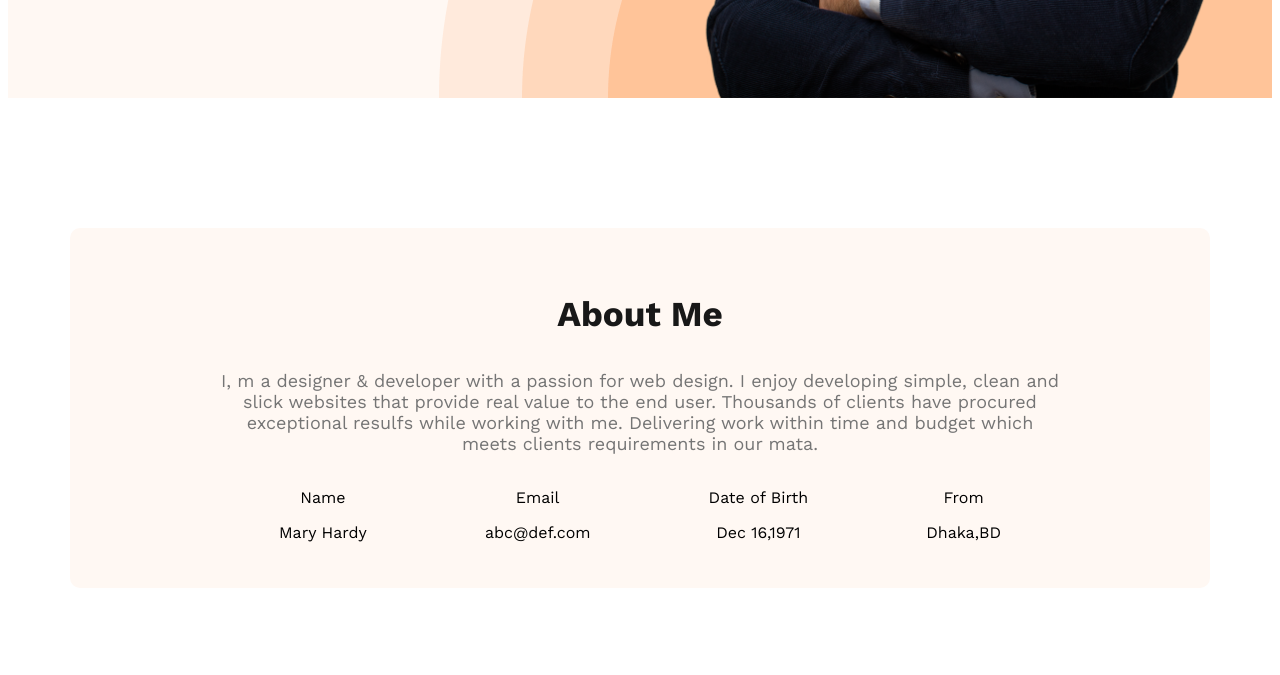
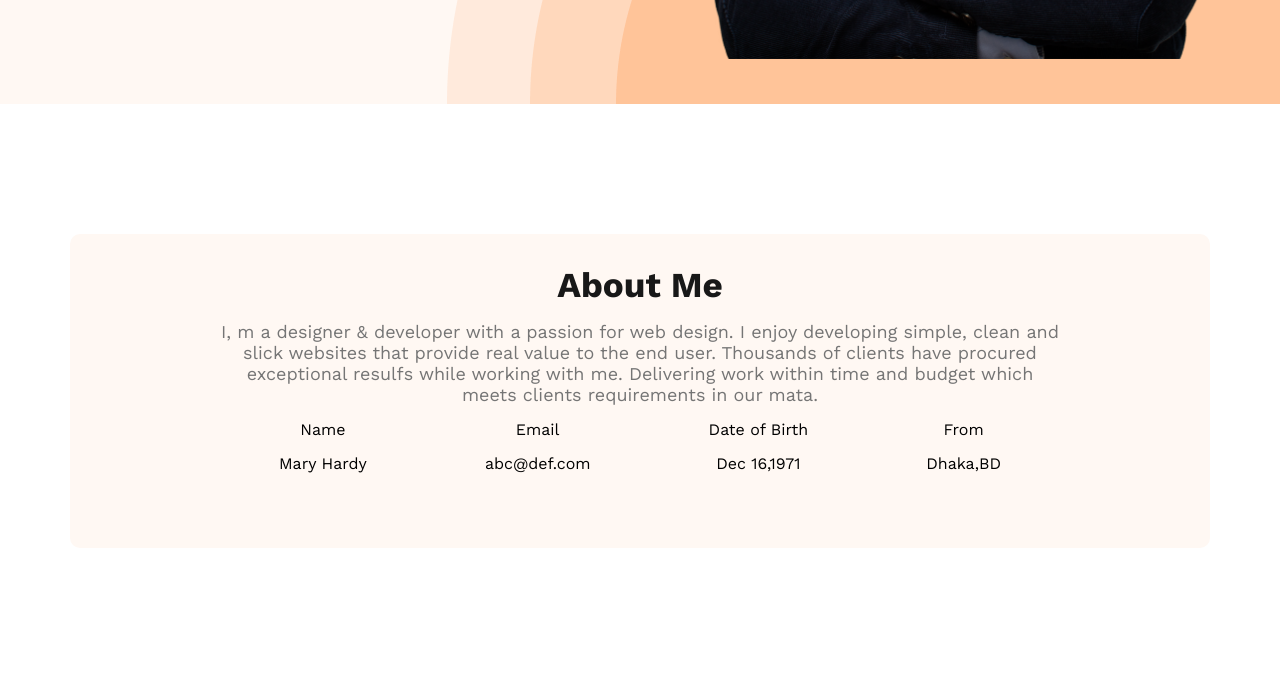
Before and after one commit to sariakhatun/web-dev-portfolio, a plain HTML site: page index.html in a window 1280 px wide. Shown: the part 816-1491 px from the top of the page. Drawn offline with nearby package versions, Linux system fonts and the light colour scheme.

Commit message:
add something

```diff
--- a/styles/portfolio.css
+++ b/styles/portfolio.css
@@ -1,3 +1,7 @@
+*{
+    margin: 0;
+    padding-bottom: 15px;
+}
 .work-sans-normal {
   font-family: "Work Sans", serif;
   font-optical-sizing: auto;
```
